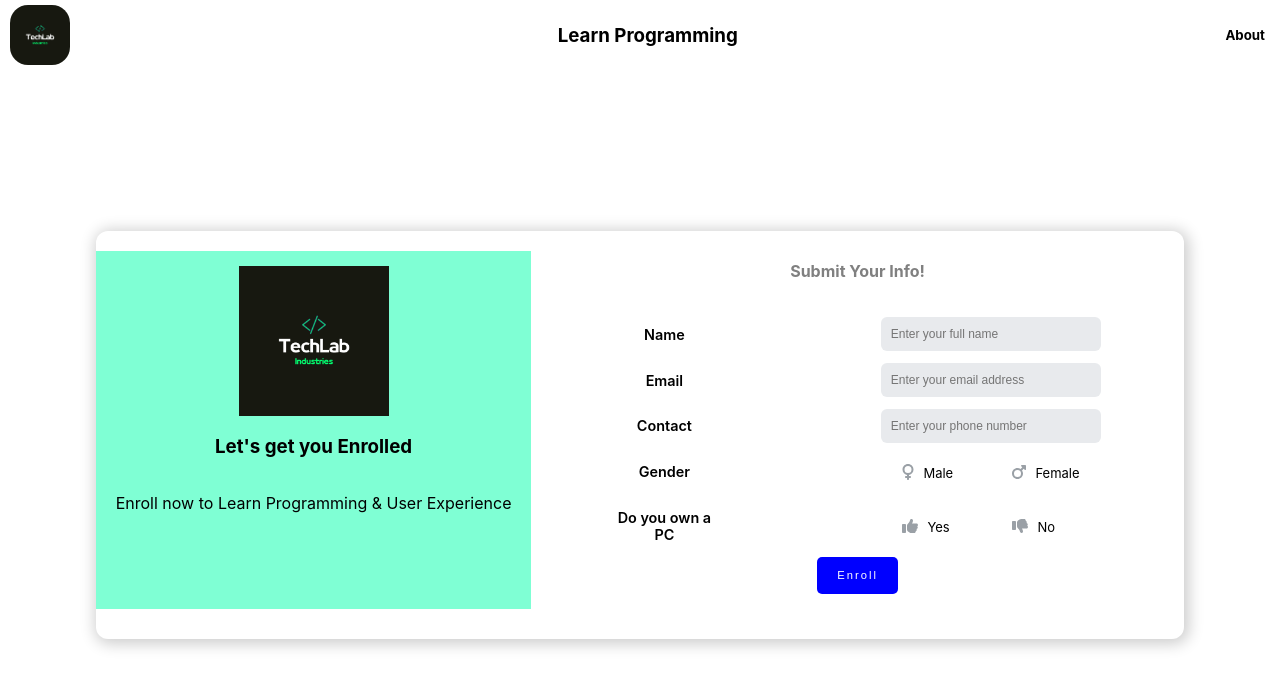
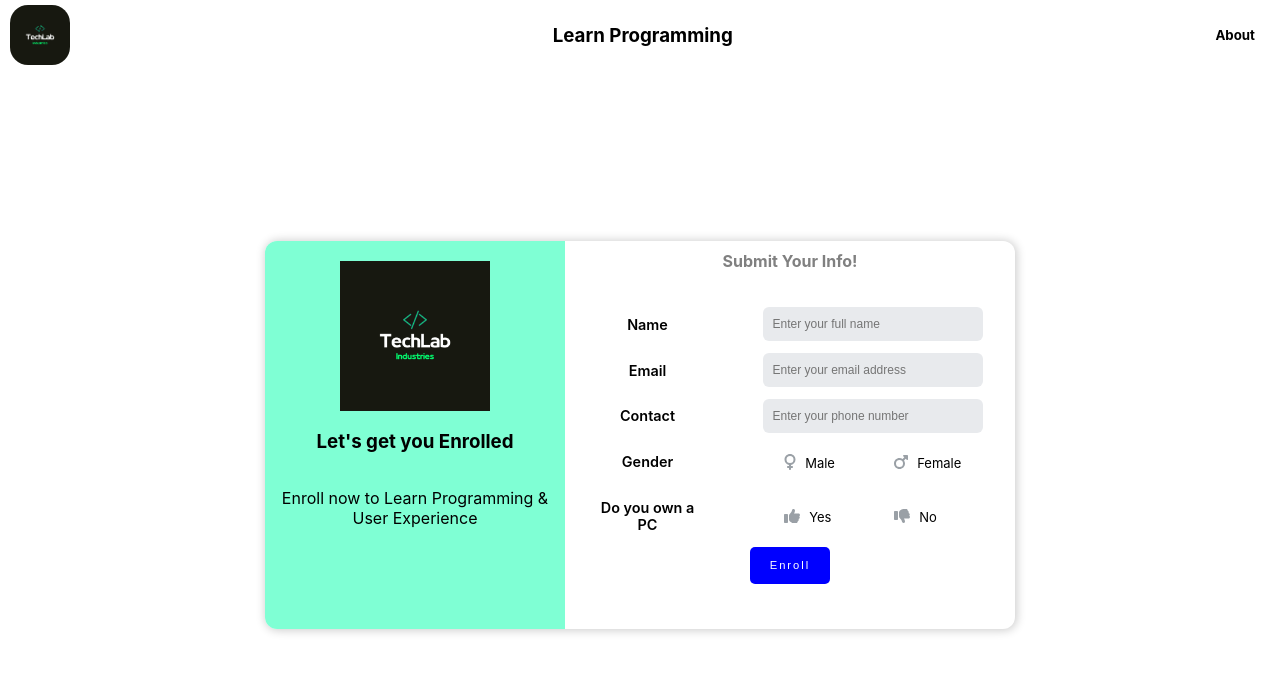
Before and after one commit to Dhannyphantom/learn-programming, a Next.js app: page / in a window 1280 px wide. Shown: the top 688 px of the page. Built offline with nearby package versions, Linux system fonts and the light colour scheme.

Commit message:
Adjusted the Card width and the NavBar padding

```diff
--- a/components/Card/Card.module.css
+++ b/components/Card/Card.module.css
@@ -1,11 +1,10 @@
 .container {
   display: flex;
   flex-direction: row;
-  min-width: 85vw;
-  padding-bottom: 30px;
-  padding-top: 20px;
+  width: 85vw;
+  max-width: 750px;
   background-color: white;
-  box-shadow: 2px 2px 15px 3px rgba(0, 0, 0, 0.2);
+  box-shadow: 1px 0.5px 10px 1px rgba(0, 0, 0, 0.2);
   border-radius: 12px;
   overflow: hidden;
 }
@@ -13,7 +12,9 @@
 .leftPane {
   background-color: aquamarine;
   padding: 15px;
+  padding-top: 20px;
   display: flex;
+  padding-bottom: 30px;
   flex-direction: column;
   align-items: center;
   text-align: center;
@@ -21,6 +22,7 @@
 }
 
 .rightPane {
+  padding-bottom: 30px;
   display: flex;
   flex-direction: column;
   align-items: center;
--- a/components/NavBar/NavBar.module.css
+++ b/components/NavBar/NavBar.module.css
@@ -2,7 +2,7 @@
   display: flex;
   flex-direction: row;
   justify-content: space-between;
-  padding-right: 15px;
+  padding-right: 25px;
   padding-left: 10px;
   align-items: center;
   height: 70px;
--- a/pages/index.js
+++ b/pages/index.js
@@ -7,7 +7,7 @@ export default function Home() {
   return (
     <div className={styles.container}>
       <Head>
-        <title>Create Next App</title>
+        <title>Learn Programming</title>
         <meta name="description" content="Generated by create next app" />
         <link rel="icon" href="/favicon.ico" />
       </Head>
```
